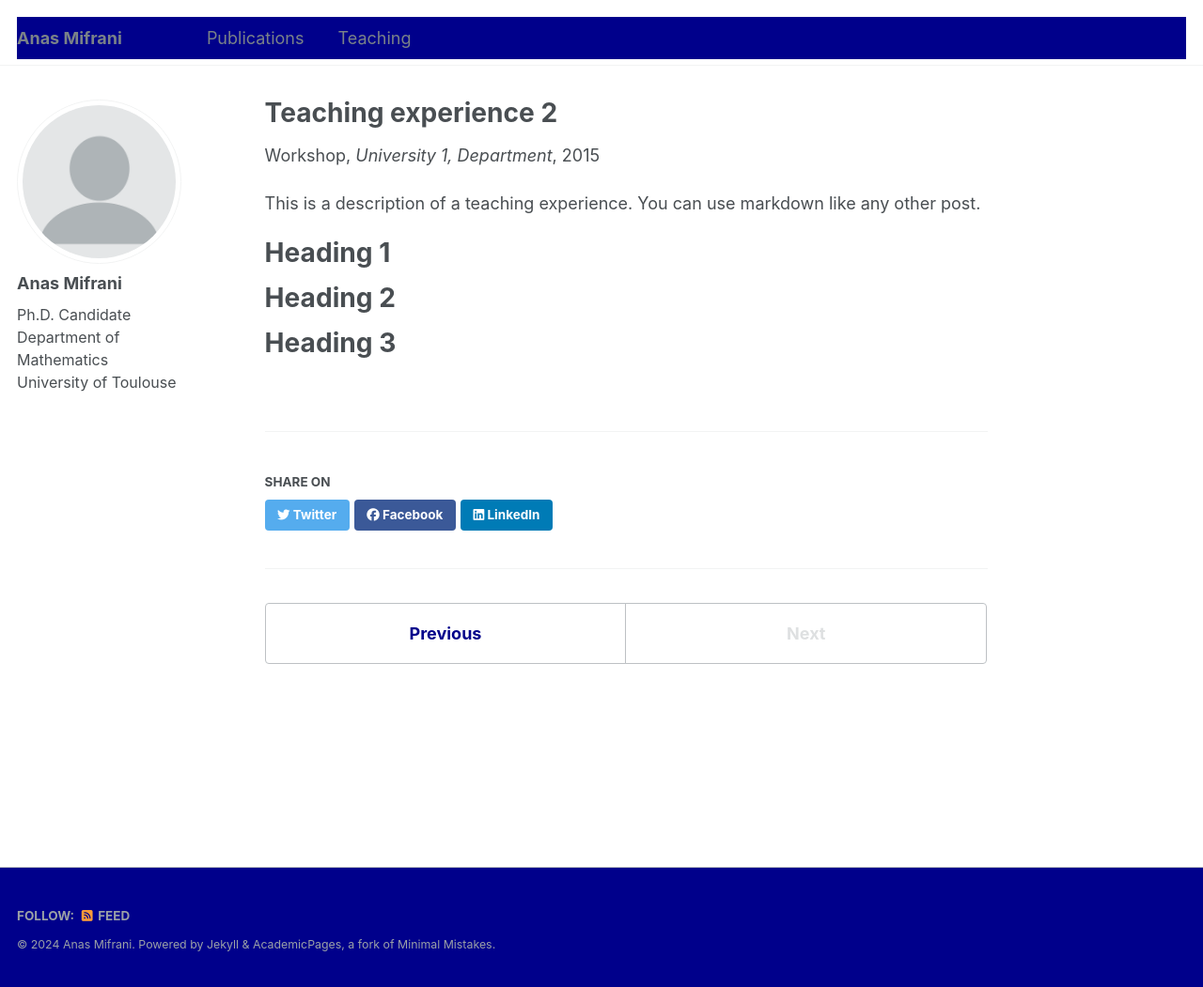
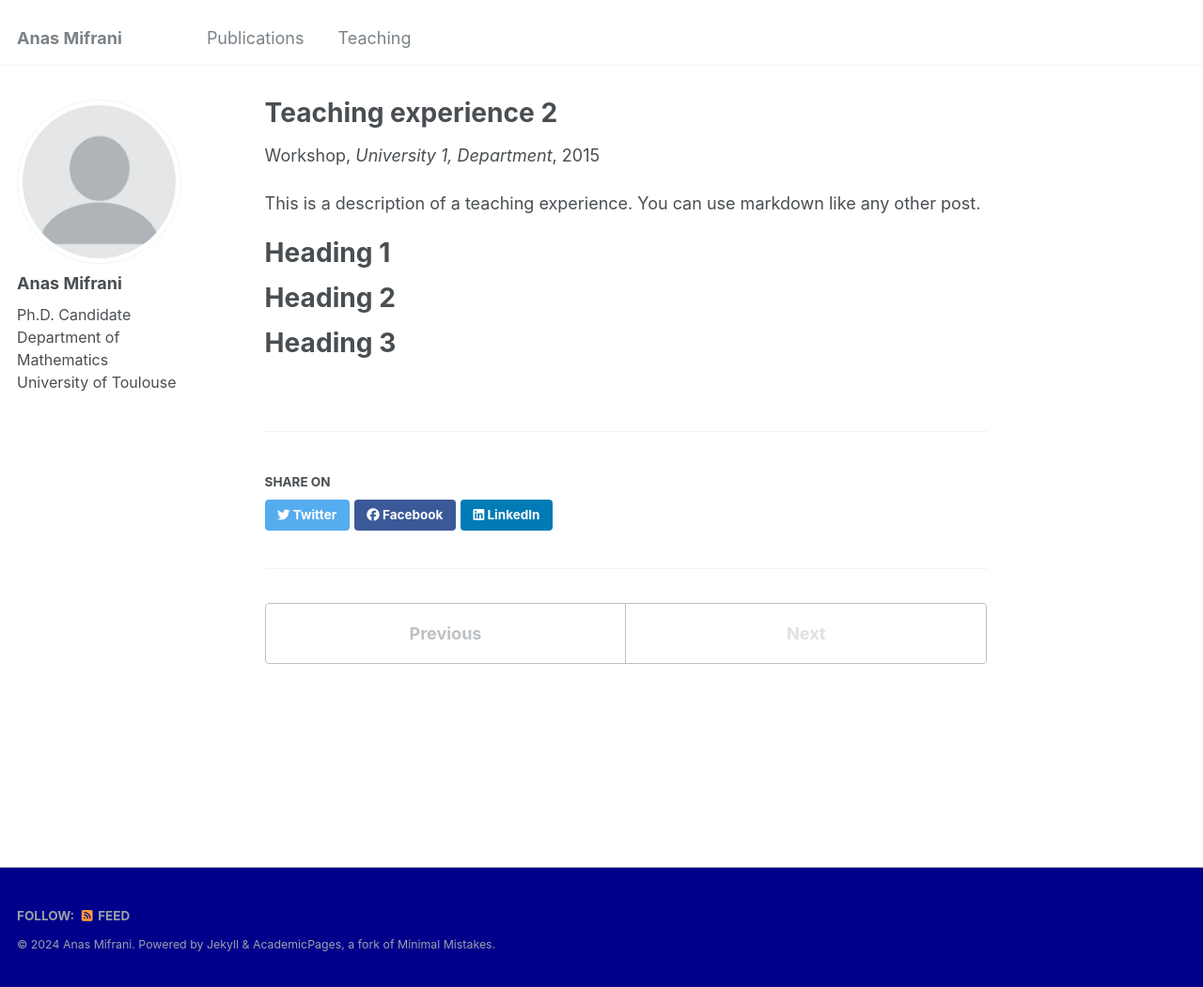
Before and after one commit to anmifrani/anmifrani.github.io, a Jekyll site: the page built from _teaching/2015-spring-teaching-2.md, in a window 1280 px wide and 1051 px high. Shown: the whole window at 94% size. Built offline with Jekyll 4.4.1, drawn with Linux system fonts in a browser that asks for light colours.

Commit message:
Update _navigation.scss

```diff
--- a/_sass/_navigation.scss
+++ b/_sass/_navigation.scss
@@ -83,7 +83,7 @@
       line-height: 1.5;
       text-align: center;
       text-decoration: none;
-      color: #00008B;
+      color: mix(#fff, $gray, 25%);
       border: 1px solid $light-gray;
       border-radius: 0;
 
@@ -97,7 +97,7 @@
       }
 
       &.disabled {
-        color: #00008B;
+        color: mix(#fff, $gray, 75%);
         pointer-events: none;
         cursor: not-allowed;
       }
@@ -131,7 +131,7 @@
     font-weight: bold;
     text-align: center;
     text-decoration: none;
-    color: #00008B;
+    color: mix(#fff, $gray, 50%);
     border: 1px solid $light-gray;
     border-radius: $border-radius;
 
@@ -175,7 +175,7 @@
 .greedy-nav {
   position: relative;
   min-width: 250px;
-  background: #00008B;
+  background: $background-color;
 
   a {
     display: block;
@@ -196,8 +196,8 @@
     padding: 0 0.5rem;
     border: 0;
     outline: none;
-    background-color: #00008B;
-    color: #00008B;
+    background-color: $primary-color;
+    color: #fff;
     cursor: pointer;
     z-index: 100;
   }
@@ -376,7 +376,7 @@
   color: $gray;
   text-transform: uppercase;
   letter-spacing: 1px;
-  background-color: #00008B;
+  background-color: #fff;
   border: 1px solid $border-color;
   border-radius: $border-radius;
   box-shadow: $box-shadow;
```
